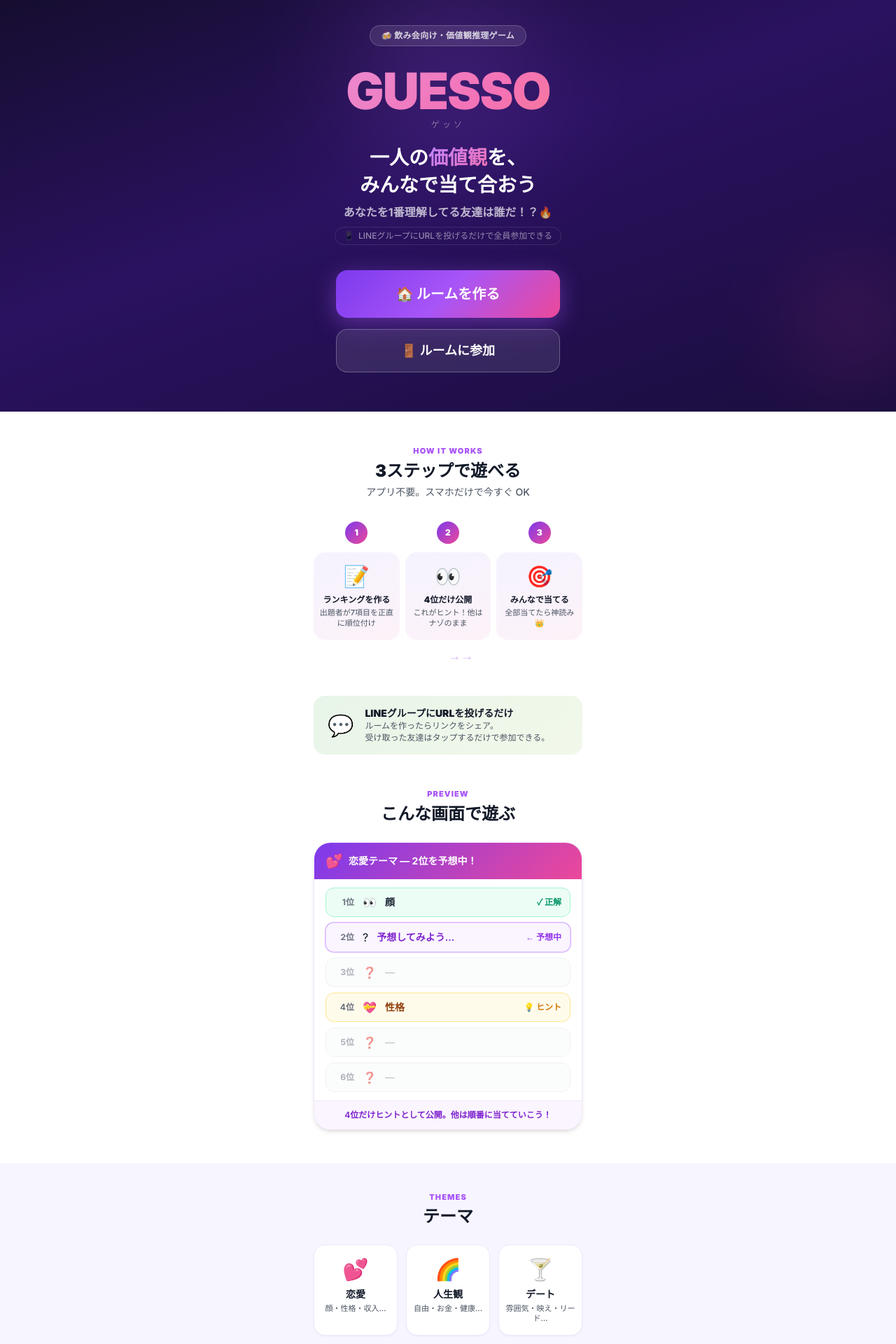
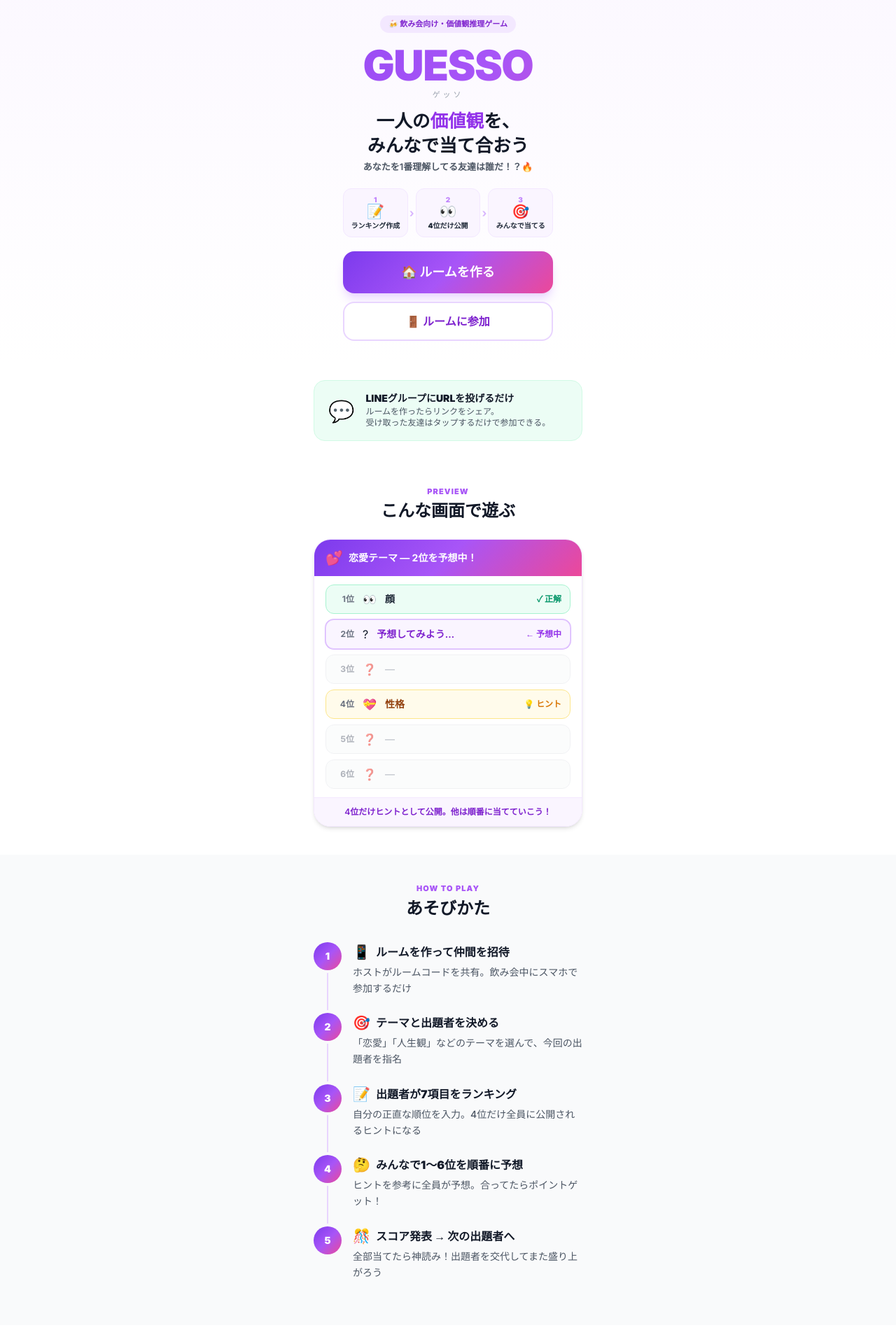
Before and after one commit to koigurulab/GUESSO, a Next.js app: page / in a window 1280 px wide. Shown: the part 20-1940 px from the top of the page at 70% size. Built offline with nearby package versions, Linux system fonts and the light colour scheme.

Commit message:
Update page.tsx

```diff
--- a/src/app/page.tsx
+++ b/src/app/page.tsx
@@ -1,6 +1,6 @@
 'use client'
 
-import { useState } from 'react'
+import { Fragment, useState } from 'react'
 import { useRouter } from 'next/navigation'
 import Link from 'next/link'
 
@@ -64,90 +64,78 @@ export default function HomePage() {
     }
   }
 
+  /* ────────────────────────────────────── */
+  const gradientText = {
+    background: 'linear-gradient(135deg, #7c3aed 0%, #a855f7 55%, #ec4899 100%)',
+    WebkitBackgroundClip: 'text' as const,
+    WebkitTextFillColor: 'transparent' as const,
+  }
+  const gradientBg = {
+    background: 'linear-gradient(135deg, #7c3aed 0%, #a855f7 50%, #ec4899 100%)',
+  }
+
   return (
-    <div className="min-h-dvh text-gray-900" style={{ background: '#fafaf9' }}>
+    <div className="min-h-dvh bg-white text-gray-900">
 
-      {/* ══════════════════════════════
-          Hero — ダークグラデーション
-      ══════════════════════════════ */}
-      <section
-        className="relative overflow-hidden px-5 pt-14 pb-14 text-center"
-        style={{ background: 'linear-gradient(160deg, #150d2e 0%, #2a1260 45%, #1a0d3d 100%)' }}
-      >
-        {/* 背景のぼかし装飾 */}
-        <div className="pointer-events-none absolute inset-0">
-          <div
-            className="absolute -top-20 left-1/2 -translate-x-1/2 w-[400px] h-[400px] rounded-full blur-[80px] opacity-30"
-            style={{ background: 'radial-gradient(circle, #a855f7, transparent 70%)' }}
-          />
-          <div
-            className="absolute bottom-0 -right-16 w-[250px] h-[250px] rounded-full blur-[60px] opacity-20"
-            style={{ background: 'radial-gradient(circle, #ec4899, transparent 70%)' }}
-          />
-        </div>
+      {/* ══════════════════════════════════════════
+          HERO — 白基調、スマホ1画面に収める
+      ══════════════════════════════════════════ */}
+      <section className="px-5 pt-10 pb-8 text-center bg-gradient-to-b from-purple-50/70 to-white">
 
         {/* バッジ */}
-        <div className="relative inline-flex items-center gap-1.5 rounded-full border border-white/20 bg-white/10 px-4 py-1.5 text-xs font-bold tracking-wide text-white/80 backdrop-blur-sm mb-7">
+        <div className="inline-flex items-center gap-1 rounded-full bg-purple-100 px-3 py-1 text-[11px] font-bold text-purple-700 mb-4">
           🍻 飲み会向け・価値観推理ゲーム
         </div>
 
         {/* ロゴ + ふりがな */}
-        <div className="relative mb-5">
-          <h1
-            className="text-7xl font-black tracking-tight leading-none"
-            style={{
-              background: 'linear-gradient(135deg, #d8b4fe 0%, #f472b6 55%, #fb923c 100%)',
-              WebkitBackgroundClip: 'text',
-              WebkitTextFillColor: 'transparent',
-            }}
-          >
+        <div className="mb-3">
+          <h1 className="text-6xl font-black tracking-tight leading-none" style={gradientText}>
             GUESSO
           </h1>
-          <p className="mt-1 text-xs tracking-[0.35em] text-white/40">ゲッソ</p>
+          <p className="text-[11px] tracking-[0.35em] text-gray-400 mt-1">ゲッソ</p>
         </div>
 
         {/* キャッチコピー */}
-        <h2 className="relative text-[1.75rem] font-black leading-snug text-white mb-2">
-          一人の
-          <span
-            style={{
-              background: 'linear-gradient(135deg, #c084fc, #f472b6)',
-              WebkitBackgroundClip: 'text',
-              WebkitTextFillColor: 'transparent',
-            }}
-          >
-            価値観
-          </span>
-          を、<br />みんなで当て合おう
+        <h2 className="text-[1.6rem] font-black text-gray-900 leading-snug mb-1">
+          一人の<span className="text-purple-600">価値観</span>を、<br />みんなで当て合おう
         </h2>
-
-        {/* サブコピー */}
-        <p className="relative text-base font-bold text-white/70 mb-2">
+        <p className="text-[13px] font-semibold text-gray-600 mb-5">
           あなたを1番理解してる友達は誰だ！？🔥
         </p>
 
-        {/* LINE 導線チップ */}
-        <div className="relative inline-flex items-center gap-1.5 rounded-full bg-white/8 border border-white/10 px-3 py-1 text-xs text-white/50 font-medium mb-9">
-          <span>📱</span>
-          <span>LINEグループにURLを投げるだけで全員参加できる</span>
+        {/* 3ステップ（1行コンパクト） */}
+        <div className="flex items-center max-w-[300px] mx-auto mb-5">
+          {[
+            { num: 1, emoji: '📝', label: 'ランキング作成' },
+            { num: 2, emoji: '👀', label: '4位だけ公開' },
+            { num: 3, emoji: '🎯', label: 'みんなで当てる' },
+          ].map(({ num, emoji, label }, i) => (
+            <Fragment key={num}>
+              <div className="flex-1 flex flex-col items-center gap-0.5 rounded-xl border border-purple-100 bg-purple-50 py-2.5 px-1 text-center">
+                <span className="text-[10px] font-black text-purple-400 leading-none">{num}</span>
+                <span className="text-xl leading-none">{emoji}</span>
+                <span className="text-[10px] font-black text-gray-800 leading-tight mt-0.5">{label}</span>
+              </div>
+              {i < 2 && (
+                <span className="text-purple-300 font-bold text-base shrink-0 px-0.5">›</span>
+              )}
+            </Fragment>
+          ))}
         </div>
 
         {/* ── CTA Buttons ── */}
         {mode === 'home' && (
-          <div className="relative flex flex-col gap-4 max-w-xs mx-auto">
+          <div className="flex flex-col gap-3 max-w-[300px] mx-auto">
             <button
               onClick={() => setMode('create')}
-              className="w-full font-black text-xl py-5 rounded-2xl text-white transition-all active:scale-95 flex items-center justify-center gap-2"
-              style={{
-                background: 'linear-gradient(135deg, #7c3aed 0%, #a855f7 50%, #ec4899 100%)',
-                boxShadow: '0 8px 32px rgba(168,85,247,0.45)',
-              }}
+              className="w-full text-white font-black text-lg py-4 rounded-2xl transition-all active:scale-95 flex items-center justify-center gap-2 shadow-lg shadow-purple-200"
+              style={gradientBg}
             >
               🏠 ルームを作る
             </button>
             <button
               onClick={() => setMode('join')}
-              className="w-full bg-white/10 backdrop-blur border border-white/25 text-white font-bold text-lg py-4 rounded-2xl transition-all active:scale-95 flex items-center justify-center gap-2 hover:bg-white/20"
+              className="w-full bg-white border-2 border-purple-200 text-purple-700 font-bold text-base py-3.5 rounded-2xl transition-all active:scale-95 flex items-center justify-center gap-2 hover:border-purple-400"
             >
               🚪 ルームに参加
             </button>
@@ -156,31 +144,31 @@ export default function HomePage() {
 
         {/* ── Create form ── */}
         {mode === 'create' && (
-          <div className="relative max-w-xs mx-auto text-left">
+          <div className="max-w-xs mx-auto text-left">
             <button
               onClick={() => { setMode('home'); setError('') }}
-              className="text-white/50 font-medium text-sm mb-4 flex items-center gap-1 hover:text-white/80 transition-colors"
+              className="text-gray-500 font-medium text-sm mb-4 flex items-center gap-1 hover:text-gray-700 transition-colors"
             >
               ← もどる
             </button>
-            <div className="rounded-3xl border border-white/15 bg-white/10 p-6 backdrop-blur-sm">
-              <h2 className="text-xl font-black mb-1 text-white">ルームを作成</h2>
-              <p className="text-white/55 text-sm font-medium mb-5">あなたがホストになります</p>
+            <div className="bg-white border border-gray-200 shadow-sm rounded-3xl p-6">
+              <h2 className="text-xl font-black mb-1 text-gray-900">ルームを作成</h2>
+              <p className="text-gray-600 text-sm font-medium mb-5">あなたがホストになります</p>
               <form onSubmit={handleCreate} className="space-y-4">
                 <input
-                  className="w-full rounded-xl border border-white/20 bg-white/10 px-4 py-3 text-white placeholder-white/30 font-medium focus:outline-none focus:ring-2 focus:ring-purple-400 transition-all"
+                  className="w-full bg-gray-50 border border-gray-300 rounded-xl px-4 py-3 text-gray-900 placeholder-gray-400 font-medium focus:outline-none focus:ring-2 focus:ring-purple-400 focus:border-purple-400 transition-all"
                   placeholder="あなたの名前（12文字以内）"
                   value={hostName}
                   onChange={e => setHostName(e.target.value)}
                   maxLength={12}
                   autoFocus
                 />
-                {error && <p className="text-red-400 text-sm font-medium">{error}</p>}
+                {error && <p className="text-red-600 text-sm font-medium">{error}</p>}
                 <button
                   type="submit"
                   disabled={loading || !hostName.trim()}
-                  className="w-full text-white font-black py-4 rounded-xl transition-all active:scale-95 disabled:opacity-50 text-lg"
-                  style={{ background: 'linear-gradient(135deg, #7c3aed, #ec4899)' }}
+                  className="w-full text-white font-black py-4 rounded-xl transition-all active:scale-95 disabled:opacity-50 text-lg shadow-md shadow-purple-200"
+                  style={gradientBg}
                 >
                   {loading ? '作成中...' : '🎉 作成する'}
                 </button>
@@ -191,19 +179,19 @@ export default function HomePage() {
 
         {/* ── Join form ── */}
         {mode === 'join' && (
-          <div className="relative max-w-xs mx-auto text-left">
+          <div className="max-w-xs mx-auto text-left">
             <button
               onClick={() => { setMode('home'); setError('') }}
-              className="text-white/50 font-medium text-sm mb-4 flex items-center gap-1 hover:text-white/80 transition-colors"
+              className="text-gray-500 font-medium text-sm mb-4 flex items-center gap-1 hover:text-gray-700 transition-colors"
             >
               ← もどる
             </button>
-            <div className="rounded-3xl border border-white/15 bg-white/10 p-6 backdrop-blur-sm">
-              <h2 className="text-xl font-black mb-1 text-white">ルームに参加</h2>
-              <p className="text-white/55 text-sm font-medium mb-5">ホストからコードを教えてもらおう</p>
+            <div className="bg-white border border-gray-200 shadow-sm rounded-3xl p-6">
+              <h2 className="text-xl font-black mb-1 text-gray-900">ルームに参加</h2>
+              <p className="text-gray-600 text-sm font-medium mb-5">ホストからコードを教えてもらおう</p>
               <form onSubmit={handleJoin} className="space-y-4">
                 <input
-                  className="w-full rounded-xl border border-white/20 bg-white/10 px-4 py-3 text-center text-2xl tracking-widest uppercase text-white placeholder-white/25 font-bold focus:outline-none focus:ring-2 focus:ring-purple-400 transition-all"
+                  className="w-full bg-gray-50 border border-gray-300 rounded-xl px-4 py-3 text-center text-2xl tracking-widest uppercase text-gray-900 placeholder-gray-400 font-bold focus:outline-none focus:ring-2 focus:ring-purple-400 focus:border-purple-400 transition-all"
                   placeholder="XXXXXX"
                   value={joinCode}
                   onChange={e => setJoinCode(e.target.value.toUpperCase())}
@@ -211,18 +199,18 @@ export default function HomePage() {
                   autoFocus
                 />
                 <input
-                  className="w-full rounded-xl border border-white/20 bg-white/10 px-4 py-3 text-white placeholder-white/30 font-medium focus:outline-none focus:ring-2 focus:ring-purple-400 transition-all"
+                  className="w-full bg-gray-50 border border-gray-300 rounded-xl px-4 py-3 text-gray-900 placeholder-gray-400 font-medium focus:outline-none focus:ring-2 focus:ring-purple-400 focus:border-purple-400 transition-all"
                   placeholder="あなたの名前（12文字以内）"
                   value={joinName}
                   onChange={e => setJoinName(e.target.value)}
                   maxLength={12}
                 />
-                {error && <p className="text-red-400 text-sm font-medium">{error}</p>}
+                {error && <p className="text-red-600 text-sm font-medium">{error}</p>}
                 <button
                   type="submit"
                   disabled={loading || !joinCode.trim() || !joinName.trim()}
-                  className="w-full text-white font-black py-4 rounded-xl transition-all active:scale-95 disabled:opacity-50 text-lg"
-                  style={{ background: 'linear-gradient(135deg, #7c3aed, #ec4899)' }}
+                  className="w-full text-white font-black py-4 rounded-xl transition-all active:scale-95 disabled:opacity-50 text-lg shadow-md shadow-purple-200"
+                  style={gradientBg}
                 >
                   {loading ? '参加中...' : '🚀 参加する'}
                 </button>
@@ -236,62 +224,10 @@ export default function HomePage() {
       {mode === 'home' && (
         <>
           {/* ══════════════════════════════
-              3ステップ図解
-          ══════════════════════════════ */}
-          <section className="bg-white px-5 py-12">
-            <p className="text-center text-[11px] font-black text-purple-500 uppercase tracking-widest mb-1">HOW IT WORKS</p>
-            <h2 className="text-center text-2xl font-black text-gray-900 mb-1">3ステップで遊べる</h2>
-            <p className="text-center text-gray-600 text-sm font-medium mb-8">アプリ不要。スマホだけで今すぐ OK</p>
-
-            <div className="max-w-sm mx-auto flex items-start gap-2">
-              {[
-                { num: 1, emoji: '📝', title: 'ランキングを作る', desc: '出題者が7項目を正直に順位付け' },
-                { num: 2, emoji: '👀', title: '4位だけ公開', desc: 'これがヒント！他はナゾのまま' },
-                { num: 3, emoji: '🎯', title: 'みんなで当てる', desc: '全部当てたら神読み👑' },
-              ].map(({ num, emoji, title, desc }, i) => (
-                <div key={num} className="flex-1 flex flex-col items-center">
-                  <div
-                    className="w-8 h-8 rounded-full text-white text-xs font-black flex items-center justify-center mb-3 shrink-0"
-                    style={{ background: 'linear-gradient(135deg, #7c3aed, #ec4899)' }}
-                  >
-                    {num}
-                  </div>
-                  <div
-                    className="w-full rounded-2xl px-2 py-4 text-center"
-                    style={{ background: 'linear-gradient(160deg, #f5f3ff, #fdf2f8)' }}
-                  >
-                    <div className="text-3xl mb-2">{emoji}</div>
-                    <div className="text-xs font-black text-gray-900 leading-tight mb-1">{title}</div>
-                    <div className="text-[11px] text-gray-600 font-medium leading-snug">{desc}</div>
-                  </div>
-                  {i < 2 && (
-                    <div className="text-purple-300 font-bold text-lg mt-2 hidden" />
-                  )}
-                </div>
-              ))}
-            </div>
-
-            {/* 矢印連結 */}
-            <div className="max-w-sm mx-auto flex justify-between px-[calc(16.66%-10px)] mt-[-40px] mb-0 relative z-10 pointer-events-none">
-              {['→', '→'].map((arrow, i) => (
-                <div
-                  key={i}
-                  className="text-purple-300 font-black text-lg leading-none mt-[54px]"
-                >
-                  {arrow}
-                </div>
-              ))}
-            </div>
-          </section>
-
-          {/* ══════════════════════════════
               LINE 導線バナー
           ══════════════════════════════ */}
-          <section className="px-5 py-0 bg-white">
-            <div
-              className="max-w-sm mx-auto rounded-2xl px-5 py-4 flex items-center gap-4"
-              style={{ background: 'linear-gradient(135deg, #e8f5e9, #f1f8e9)' }}
-            >
+          <section className="px-5 py-6 bg-white">
+            <div className="max-w-sm mx-auto rounded-2xl border border-emerald-100 bg-emerald-50 px-5 py-4 flex items-center gap-4">
               <div className="text-3xl shrink-0">💬</div>
               <div>
                 <p className="font-black text-sm text-gray-900 leading-tight">LINEグループにURLを投げるだけ</p>
@@ -306,14 +242,11 @@ export default function HomePage() {
           {/* ══════════════════════════════
               ゲームプレビュー
           ══════════════════════════════ */}
-          <section className="px-5 py-12 bg-white">
+          <section className="px-5 py-10 bg-white">
             <p className="text-center text-[11px] font-black text-purple-500 uppercase tracking-widest mb-1">PREVIEW</p>
             <h2 className="text-center text-2xl font-black text-gray-900 mb-6">こんな画面で遊ぶ</h2>
             <div className="max-w-sm mx-auto rounded-3xl overflow-hidden border border-purple-100 shadow-md">
-              <div
-                className="px-4 py-3 flex items-center gap-2"
-                style={{ background: 'linear-gradient(135deg, #7c3aed, #ec4899)' }}
-              >
+              <div className="px-4 py-3 flex items-center gap-2" style={gradientBg}>
                 <span className="text-xl">💕</span>
                 <span className="font-bold text-white text-sm">恋愛テーマ — 2位を予想中！</span>
               </div>
@@ -358,9 +291,67 @@ export default function HomePage() {
           </section>
 
           {/* ══════════════════════════════
+              HOW TO PLAY
+          ══════════════════════════════ */}
+          <section className="bg-gray-50 px-5 py-10">
+            <p className="text-center text-[11px] font-black text-purple-500 uppercase tracking-widest mb-1">HOW TO PLAY</p>
+            <h2 className="text-center text-2xl font-black text-gray-900 mb-8">あそびかた</h2>
+            <div className="max-w-sm mx-auto space-y-0">
+              {[
+                {
+                  step: 1, emoji: '📱',
+                  title: 'ルームを作って仲間を招待',
+                  desc: 'ホストがルームコードを共有。飲み会中にスマホで参加するだけ',
+                },
+                {
+                  step: 2, emoji: '🎯',
+                  title: 'テーマと出題者を決める',
+                  desc: '「恋愛」「人生観」などのテーマを選んで、今回の出題者を指名',
+                },
+                {
+                  step: 3, emoji: '📝',
+                  title: '出題者が7項目をランキング',
+                  desc: '自分の正直な順位を入力。4位だけ全員に公開されるヒントになる',
+                },
+                {
+                  step: 4, emoji: '🤔',
+                  title: 'みんなで1〜6位を順番に予想',
+                  desc: 'ヒントを参考に全員が予想。合ってたらポイントゲット！',
+                },
+                {
+                  step: 5, emoji: '🎊',
+                  title: 'スコア発表 → 次の出題者へ',
+                  desc: '全部当てたら神読み！出題者を交代してまた盛り上がろう',
+                },
+              ].map(({ step, emoji, title, desc }, i, arr) => (
+                <div key={step} className="flex gap-4">
+                  <div className="flex flex-col items-center">
+                    <div
+                      className="w-10 h-10 rounded-full flex items-center justify-center font-black text-sm text-white shrink-0"
+                      style={gradientBg}
+                    >
+                      {step}
+                    </div>
+                    {i < arr.length - 1 && (
+                      <div className="w-0.5 flex-1 bg-purple-200 my-1 min-h-[20px]" />
+                    )}
+                  </div>
+                  <div className="pb-6">
+                    <div className="flex items-center gap-2 mb-1">
+                      <span className="text-xl">{emoji}</span>
+                      <span className="font-black text-gray-900">{title}</span>
+                    </div>
+                    <p className="text-sm text-gray-600 font-medium leading-relaxed">{desc}</p>
+                  </div>
+                </div>
+              ))}
+            </div>
+          </section>
+
+          {/* ══════════════════════════════
               テーマ一覧
           ══════════════════════════════ */}
-          <section className="px-5 py-10" style={{ background: '#f7f5ff' }}>
+          <section className="bg-white px-5 py-10">
             <p className="text-center text-[11px] font-black text-purple-500 uppercase tracking-widest mb-1">THEMES</p>
             <h2 className="text-center text-2xl font-black text-gray-900 mb-6">テーマ</h2>
             <div className="flex gap-3 max-w-sm mx-auto">
@@ -371,7 +362,7 @@ export default function HomePage() {
               ].map(({ emoji, label, items }) => (
                 <div
                   key={label}
-                  className="flex-1 rounded-2xl px-2 py-4 text-center border border-purple-100 bg-white shadow-sm"
+                  className="flex-1 rounded-2xl border border-purple-100 bg-purple-50 px-2 py-4 text-center"
                 >
                   <div className="text-3xl mb-2">{emoji}</div>
                   <div className="font-black text-gray-900 text-sm mb-1">{label}</div>
@@ -384,19 +375,13 @@ export default function HomePage() {
           {/* ══════════════════════════════
               Bottom CTA
           ══════════════════════════════ */}
-          <section
-            className="px-5 py-14 text-center"
-            style={{ background: 'linear-gradient(160deg, #150d2e 0%, #2a1260 100%)' }}
-          >
-            <p className="text-white/70 font-bold text-base mb-2">さあ、飲み会をもっと盛り上げよう！</p>
-            <p className="text-white/45 text-xs font-medium mb-7">インストール不要・無料で今すぐ遊べる</p>
+          <section className="bg-gray-50 px-5 py-12 text-center border-t border-gray-100">
+            <p className="text-gray-800 font-bold text-base mb-1">さあ、飲み会をもっと盛り上げよう！</p>
+            <p className="text-gray-500 text-xs font-medium mb-6">アプリ不要・無料で今すぐ遊べる</p>
             <button
               onClick={() => { window.scrollTo({ top: 0, behavior: 'smooth' }); setMode('create') }}
-              className="text-white font-black text-xl py-5 px-12 rounded-2xl transition-all active:scale-95"
-              style={{
-                background: 'linear-gradient(135deg, #7c3aed 0%, #a855f7 50%, #ec4899 100%)',
-                boxShadow: '0 8px 32px rgba(168,85,247,0.45)',
-              }}
+              className="text-white font-black text-lg py-4 px-10 rounded-2xl transition-all active:scale-95 shadow-lg shadow-purple-200"
+              style={gradientBg}
             >
               🍻 今すぐはじめる
             </button>
```
